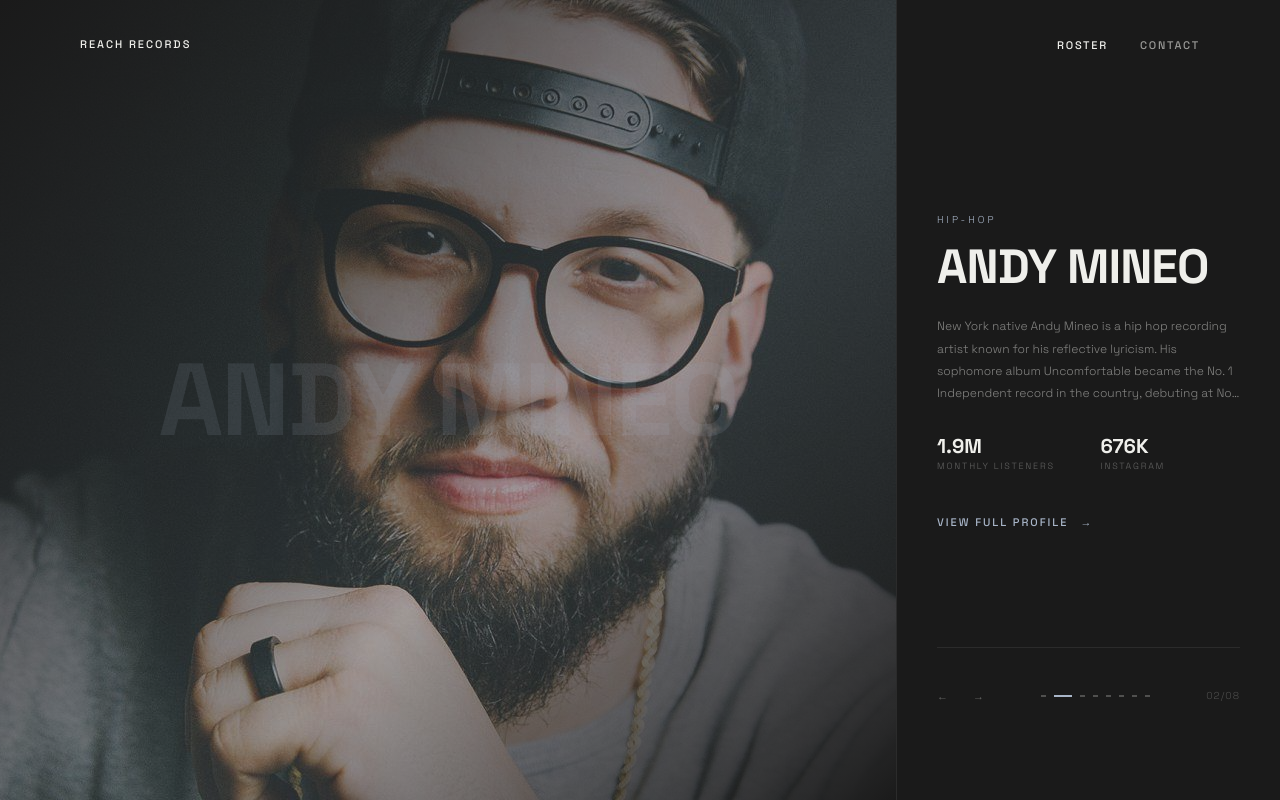
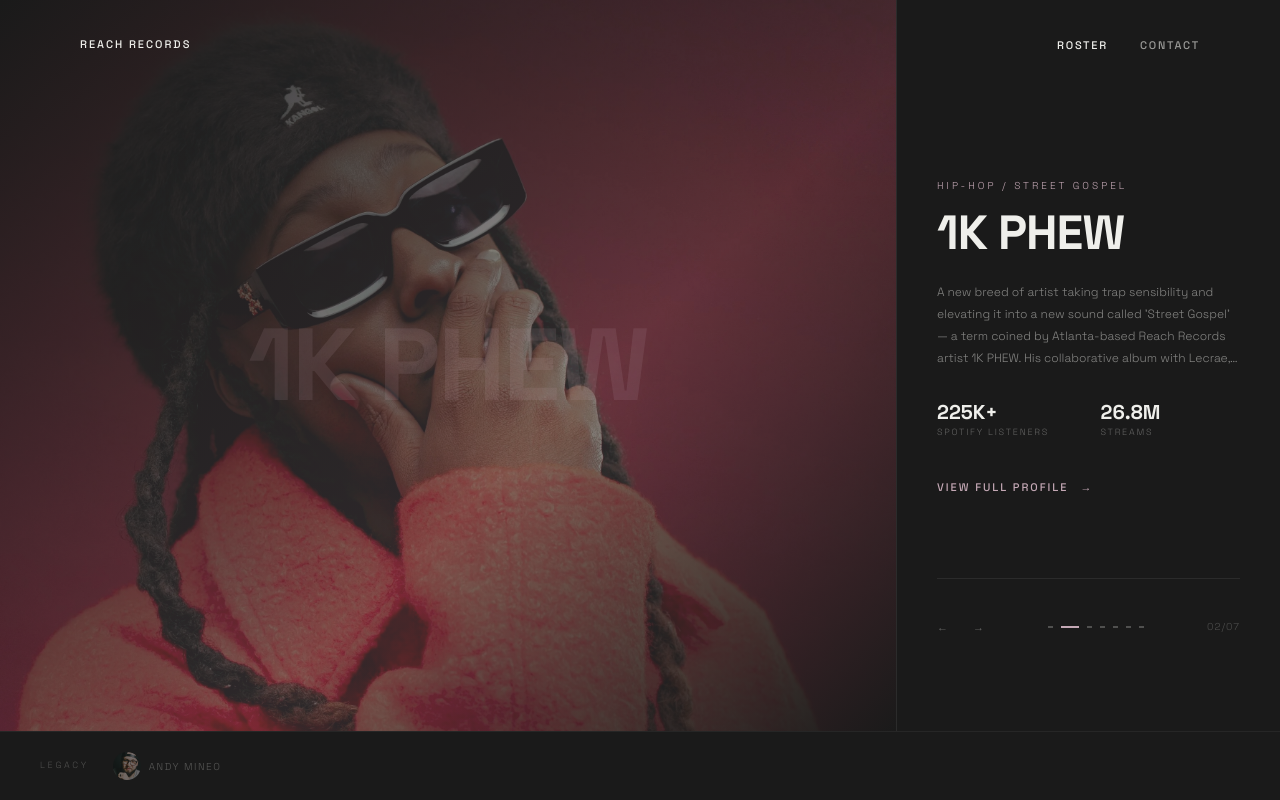
Before and after one commit to Danny-ux23/reach-records-site, a Next.js app: page /roster in a window 1280 px wide. Built offline with nearby package versions, Linux system fonts and the light colour scheme.

Commit message:
add legacy artists section, move Andy Mineo to legacy

```diff
--- a/src/app/roster/page.tsx
+++ b/src/app/roster/page.tsx
@@ -5,6 +5,9 @@ import { useRouter } from "next/navigation";
 import Image from "next/image";
 import Nav from "@/components/Nav";
 import { artists } from "@/data/artists";
+
+const activeArtists = artists.filter((a) => !a.legacy);
+const legacyArtists = artists.filter((a) => a.legacy);
 
 export default function RosterPage() {
   const [activeIndex, setActiveIndex] = useState(0);
@@ -23,11 +26,11 @@ export default function RosterPage() {
   );
 
   const next = useCallback(() => {
-    goTo((activeIndex + 1) % artists.length);
+    goTo((activeIndex + 1) % activeArtists.length);
   }, [activeIndex, goTo]);
 
   const prev = useCallback(() => {
-    goTo((activeIndex - 1 + artists.length) % artists.length);
+    goTo((activeIndex - 1 + activeArtists.length) % activeArtists.length);
   }, [activeIndex, goTo]);
 
   useEffect(() => {
@@ -35,7 +38,7 @@ export default function RosterPage() {
     return () => clearInterval(timer);
   }, [next]);
 
-  const active = artists[activeIndex];
+  const active = activeArtists[activeIndex];
 
   return (
     <div
@@ -191,7 +194,7 @@ export default function RosterPage() {
 
             {/* Dots */}
             <div className="flex items-center gap-2">
-              {artists.map((_, i) => (
+              {activeArtists.map((_, i) => (
                 <button
                   key={i}
                   onClick={() => goTo(i)}
@@ -214,12 +217,56 @@ export default function RosterPage() {
               className="text-[10px] tracking-[0.1em] font-light"
               style={{ color: "rgba(239,239,235,0.25)" }}
             >
-              {String(activeIndex + 1).padStart(2, "0")}/{String(artists.length).padStart(2, "0")}
+              {String(activeIndex + 1).padStart(2, "0")}/{String(activeArtists.length).padStart(2, "0")}
             </span>
           </div>
         </div>
 
       </div>
+
+      {/* Legacy Artists */}
+      {legacyArtists.length > 0 && (
+        <div
+          className="px-10 py-5 flex items-center gap-6"
+          style={{ borderTop: "1px solid rgba(239,239,235,0.06)" }}
+        >
+          <span
+            className="text-[9px] tracking-[0.3em] uppercase font-light shrink-0"
+            style={{ color: "rgba(239,239,235,0.25)" }}
+          >
+            Legacy
+          </span>
+          <div className="flex items-center gap-4">
+            {legacyArtists.map((artist) => (
+              <button
+                key={artist.slug}
+                onClick={() => router.push(`/artists/${artist.slug}`)}
+                className="flex items-center gap-2 group transition-opacity hover:opacity-100"
+                style={{ opacity: 0.4 }}
+                title={artist.name}
+              >
+                {artist.profileImage && (
+                  <div className="relative w-7 h-7 rounded-full overflow-hidden shrink-0">
+                    <Image
+                      src={artist.profileImage}
+                      alt={artist.name}
+                      fill
+                      sizes="28px"
+                      className="object-cover"
+                    />
+                  </div>
+                )}
+                <span
+                  className="text-[10px] tracking-[0.15em] uppercase font-light"
+                  style={{ color: "rgba(239,239,235,0.7)" }}
+                >
+                  {artist.name}
+                </span>
+              </button>
+            ))}
+          </div>
+        </div>
+      )}
     </div>
   );
 }
--- a/src/data/artists.ts
+++ b/src/data/artists.ts
@@ -37,6 +37,7 @@ export interface Artist {
   syncExamples: SyncExample[];
   discoUrl: string;
   socials: Socials;
+  legacy?: boolean;
 }
 
 export const artists: Artist[] = [
@@ -116,6 +117,7 @@ export const artists: Artist[] = [
     ],
     photos: [],
     syncExamples: [],
+    legacy: true,
     discoUrl: "https://www.discogs.com/artist/3095884-Andy-Mineo",
     socials: {
       instagram: "https://www.instagram.com/andymineo",
```
